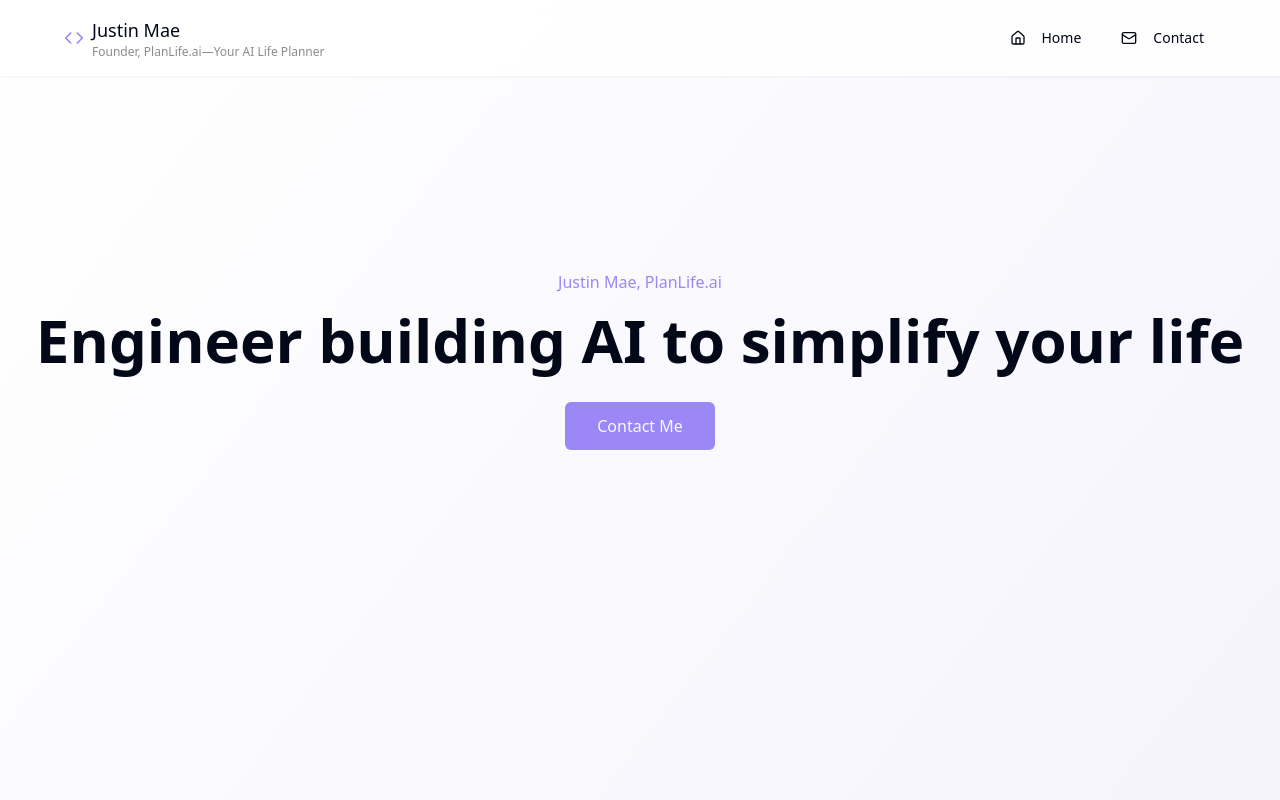
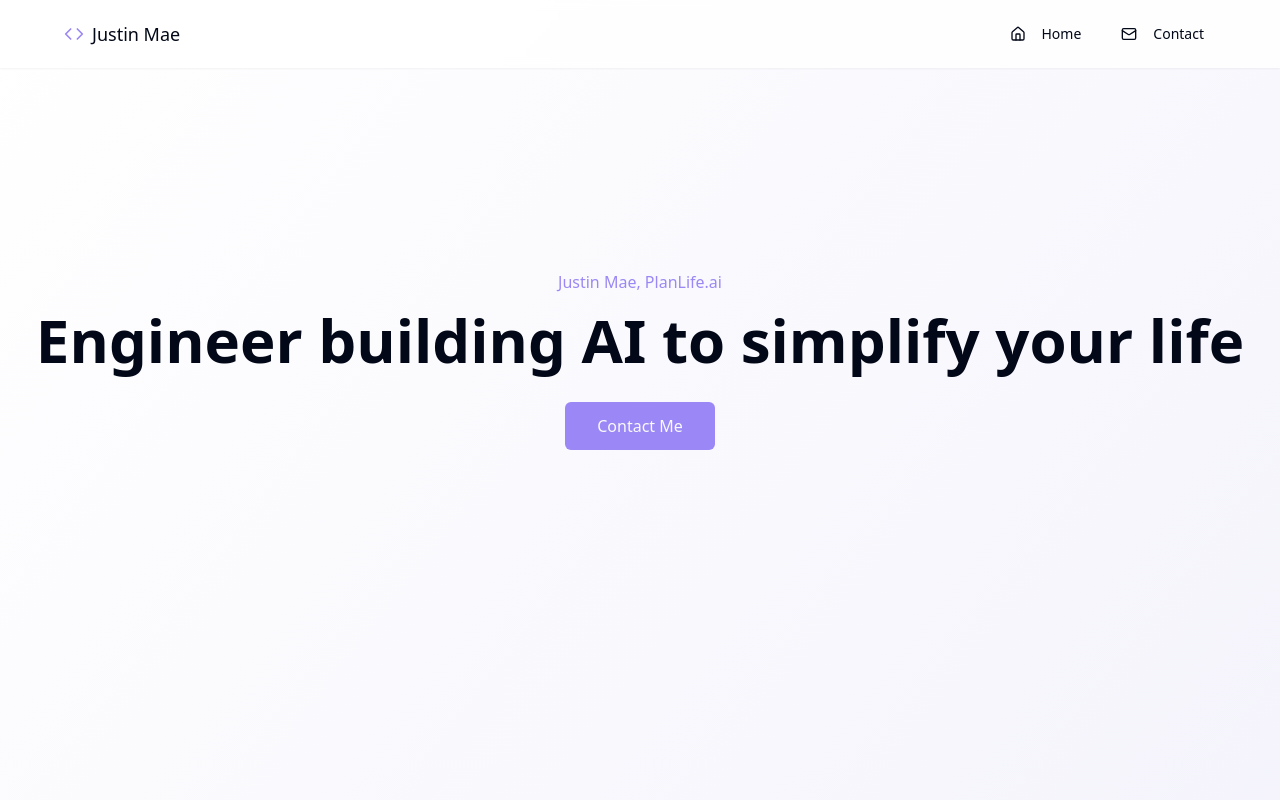
Before and after one commit to justinmae/justinmae.com, a React (Vite) app: page / in a window 1280 px wide. Shown: the top 800 px of the page. Built offline with nearby package versions, Linux system fonts and the light colour scheme.

Commit message:
Remove subtitle from navbar
Remove the subtitle "Founder, PlanLife.ai—Your AI Life Planner" from the top left of the navigation bar.

```diff
--- a/src/components/sections/Navbar.tsx
+++ b/src/components/sections/Navbar.tsx
@@ -20,12 +20,7 @@ export const Navbar = () => {
           }}
         >
           <Code className="w-5 h-5 text-accent-primary" />
-          <div className="flex flex-col">
-            <span className="text-lg font-medium">Justin Mae</span>
-            <span className="text-xs text-soft-dark/60 group-hover:text-accent-primary transition-colors">
-              Founder, PlanLife.ai—Your AI Life Planner
-            </span>
-          </div>
+          <span className="text-lg font-medium">Justin Mae</span>
         </a>
 
         <div className="flex gap-2 md:gap-4">
```
